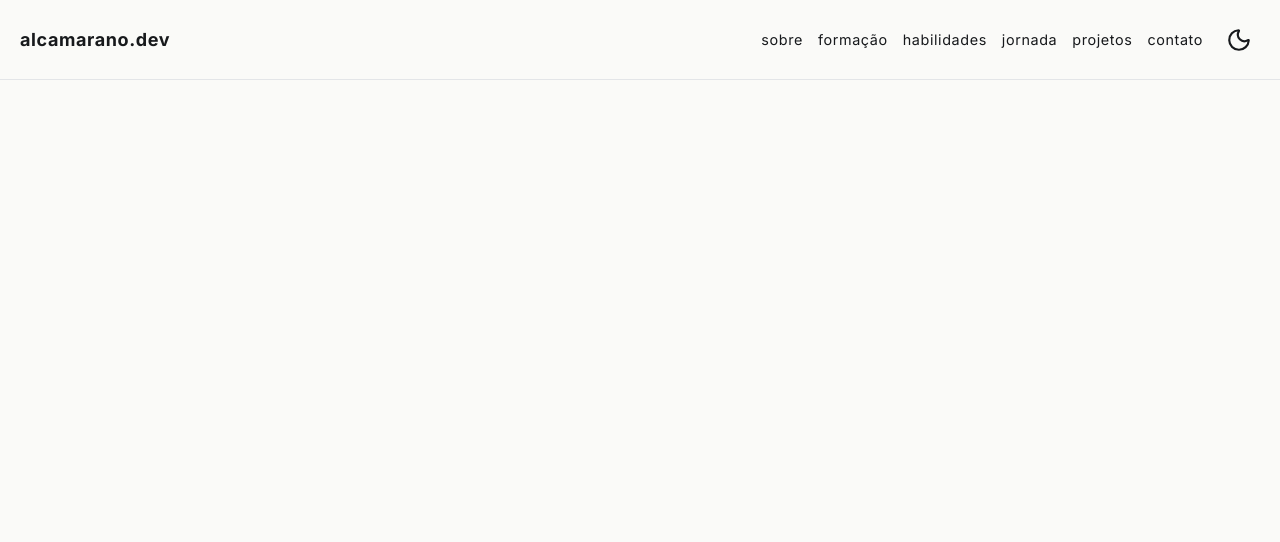
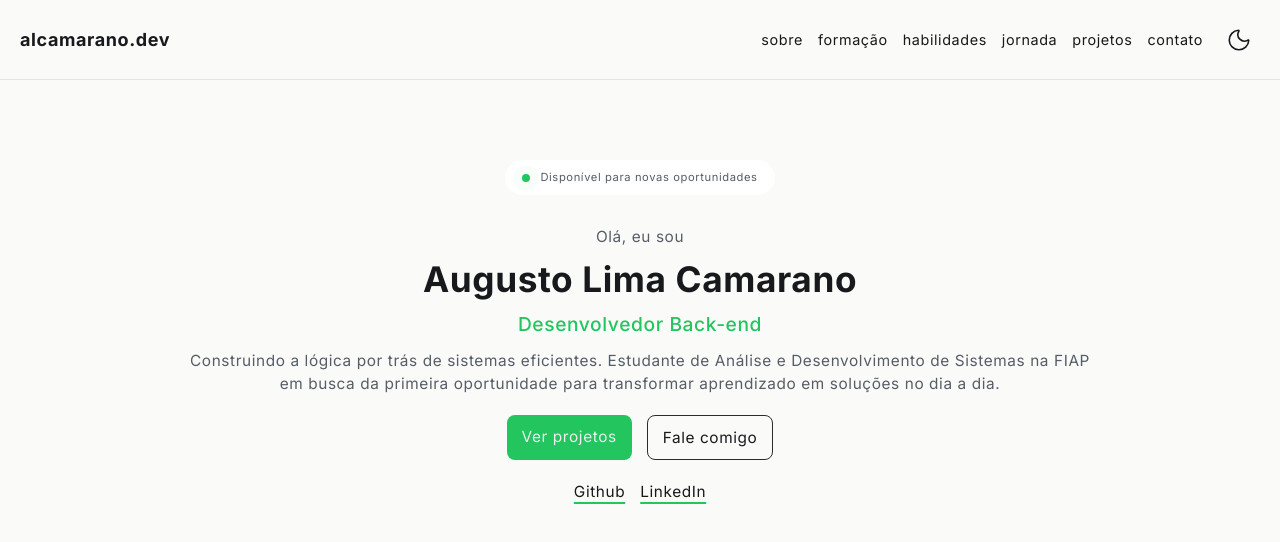
Before and after one commit to alcamarano/portfolio, a website: page index.html in a window 1280 px wide. Drawn offline with Linux system fonts and the light colour scheme.

Commit message:
feat(hero): adicionar seção hero na página inicial
- Cria a seção hero na página inicial.
- Adiciona botão para alternar entre temas (claro/escuro) no header.
- Realiza pequenos ajustes estruturais e de estilização no header.

```diff
--- a/assets/css/style.css
+++ b/assets/css/style.css
@@ -67,12 +67,99 @@ button {
 }
 
 .main {
-    padding: 20px;
+    padding: 80px 20px;
 }
 
 .main__section-hero {
+    width: 100%;
+    display: flex;
+    flex-direction: column;
+    align-items: center;
+    justify-content: center;
+    gap: 30px;
+}
 
+.hero__badge {
+    width: 270px;
+    height: 35px;
+    border-radius: 20px;
+    font-size: var(--text-code);
+    display: flex;
+    align-items: center;
+    justify-content: center;
+    gap: 10px;
 }
+
+.hero__badge-dot {
+    width: 8px;
+    height: 8px;
+    border-radius: 50%;
+    background-color: var(--color-accent);
+    animation: pulse 2s infinite;
+}
+
+@keyframes pulse {
+    0% { box-shadow: 0 0 0 0 #22c55e99; } 70%,
+    100% { box-shadow: 0 0 0 9px #22c55e00; }
+}
+
+.hero__content {
+    max-width: 900px;
+    text-align: center;
+    display: flex;
+    flex-direction: column;
+    gap: 10px;
+}
+
+.hero__content h1 {
+    font-size: var(--text-title);
+    font-weight: 700;
+    line-height: 42px;
+}
+
+.hero__content h2 {
+    font-size: var(--text-subtitle);
+    font-weight: 500;
+}
+
+.hero__content p, .hero__content a {
+    font-size: var(--text-paragraph);
+    font-weight: 400;
+}
+
+.hero__content-button, .hero__content-link {
+    display: flex;
+    gap: 15px;
+    justify-content: center;
+    margin-top: 10px;
+}
+
+.hero__content-button a {
+    padding: 10px 15px;
+    border-radius: 8px;
+}
+
+.hero__content-link a {
+    text-decoration: underline;
+    text-underline-offset: 5px;
+    text-decoration-thickness: 2px;
+    text-decoration-color: var(--color-accent);
+}
+
+
+
+
+
+
+
+
+
+
+
+
+
+
+
 
 @media (min-width: 800px) {
     .header__button-menu {
--- a/index.html
+++ b/index.html
@@ -25,15 +25,33 @@
                     <li><a href="#projetos">projetos</a></li>
                     <li><a href="#contato">contato</a></li>
                     <button type="button" id="btnTheme" class="header__button-theme">
-                        <svg width="26" height="26" viewBox="0 0 24 24" fill="none" stroke="currentColor" stroke-width="2" stroke-linecap="round" stroke-linejoin="round" class="text-text-primary-light dark:hidden"><path d="M20.985 12.486a9 9 0 1 1-9.473-9.472c.405-.022.617.46.402.803a6 6 0 0 0 8.268 8.268c.344-.215.825-.004.803.401"/></svg>
-                        <svg width="26" height="26" viewBox="0 0 24 24" fill="none" stroke="currentColor" stroke-width="2" stroke-linecap="round" stroke-linejoin="round" class="text-text-primary-dark hidden dark:block"><circle cx="12" cy="12" r="4"/><path d="M12 2v2"/><path d="M12 20v2"/><path d="m4.93 4.93 1.41 1.41"/><path d="m17.66 17.66 1.41 1.41"/><path d="M2 12h2"/><path d="M20 12h2"/><path d="m6.34 17.66-1.41 1.41"/><path d="m19.07 4.93-1.41 1.41"/></svg>
+                        <svg width="26" height="26" viewBox="0 0 24 24" fill="none" stroke="currentColor" stroke-width="1.5" stroke-linecap="round" stroke-linejoin="round" class="text-text-primary-light dark:hidden"><path d="M20.985 12.486a9 9 0 1 1-9.473-9.472c.405-.022.617.46.402.803a6 6 0 0 0 8.268 8.268c.344-.215.825-.004.803.401"/></svg>
+                        <svg width="26" height="26" viewBox="0 0 24 24" fill="none" stroke="currentColor" stroke-width="1.5" stroke-linecap="round" stroke-linejoin="round" class="text-text-primary-dark hidden dark:block"><circle cx="12" cy="12" r="4"/><path d="M12 2v2"/><path d="M12 20v2"/><path d="m4.93 4.93 1.41 1.41"/><path d="m17.66 17.66 1.41 1.41"/><path d="M2 12h2"/><path d="M20 12h2"/><path d="m6.34 17.66-1.41 1.41"/><path d="m19.07 4.93-1.41 1.41"/></svg>
                     </button>
                 </ul>
             </nav>
         </header>
         <main class="main">
             <section id="inicio" class="main__section-hero">
-
+                <p class="hero__badge bg-surface-light dark:bg-surface-dark text-text-secondary-light dark:text-text-secondary-dark">
+                    <span class="hero__badge-dot"></span>Disponível para novas oportunidades
+                </p>
+                <div class="hero__content">
+                    <p class="text-text-secondary-light dark:text-text-secondary-dark">Olá, eu sou</p>
+                    <h1 class="text-text-primary-light dark:text-text-primary-dark">Augusto Lima Camarano</h1>
+                    <h2 class="text-accent">Desenvolvedor Back-end</h2>
+                    <p class="text-text-secondary-light dark:text-text-secondary-dark">
+                        Construindo a lógica por trás de sistemas eficientes. Estudante de Análise e Desenvolvimento de Sistemas na FIAP em busca da primeira oportunidade para transformar aprendizado em soluções no dia a dia.
+                    </p>
+                    <div class="hero__content-button">
+                        <a href="" class="text-text-primary-dark bg-accent">Ver projetos</a>
+                        <a href="" class="text-text-primary-light dark:text-text-primary-dark border border-border-dark dark:border-border-light">Fale comigo</a>
+                    </div>
+                    <div class="hero__content-link">
+                        <a href="" class="text-text-primary-light dark:text-text-primary-dark">Github</a>
+                        <a href="" class="text-text-primary-light dark:text-text-primary-dark">LinkedIn</a>
+                    </div>
+                </div>
             </section>
 
             <section id="sobre" class="main__section-about">
--- a/src/input.css
+++ b/src/input.css
@@ -11,20 +11,22 @@
     /*Tamanho das fontes*/
     --text-title: 2.2rem;
     --text-subtitle: 1.2rem;
-    --text-paragraph: .98rem;
+    --text-paragraph: .96rem;
     --text-code: .7rem;
     /*Cores gerais*/
-    --color-accent: #0b6e66;
+    --color-accent: #22c55e;
     /*Cores (tema claro)*/
     --color-bg-light: #FAFAF8;
     --color-menu-light: #F3F3EF;
     --color-border-light: #E3E5E8;
     --color-text-primary-light: #17191C;
     --color-text-secondary-light: #565D66;
+    --color-surface-light: #FFFFFF;
     /*Cores (tema escuro)*/
     --color-bg-dark: #0F1214;
     --color-menu-dark: #0C0F11;
     --color-border-dark: #272D33;
     --color-text-primary-dark: #ECEEF0;
     --color-text-secondary-dark: #A3ABB3;
+    --color-surface-dark: #171B1F;
 }
```
Also changed, not shown: assets/css/output.css.
